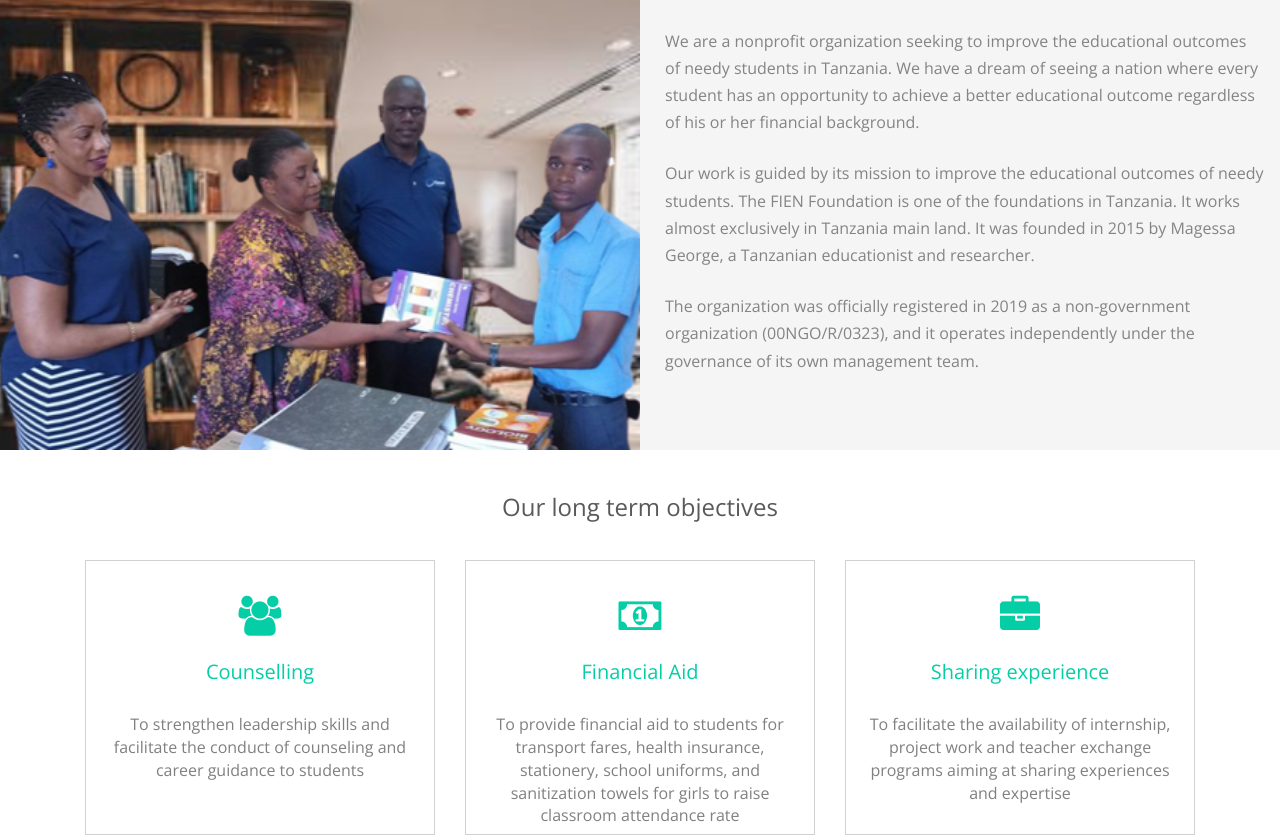
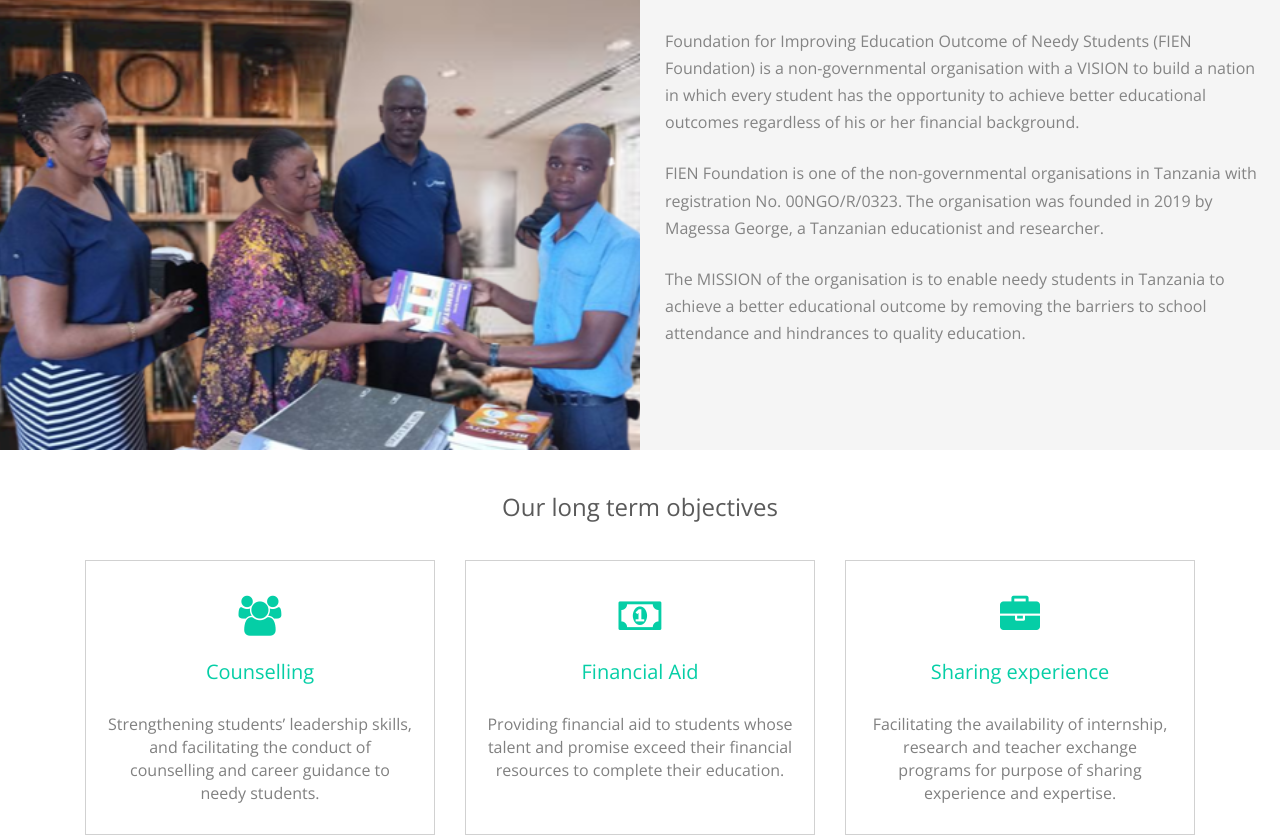
Before and after one commit to HaiHongLa/fien-foundation, a React (Create React App) app: page / in a window 1280 px wide. Shown: the part 1076-1913 px from the top of the page. Built offline with nearby package versions, Linux system fonts and the light colour scheme; no server answers.

Commit message:
modified home page content

```diff
--- a/src/components/AboutUs/AboutUs.js
+++ b/src/components/AboutUs/AboutUs.js
@@ -20,24 +20,23 @@
                 </div>
                 <div className="section-text">
                   <p>
-                    We are a nonprofit organization seeking to improve the
-                    educational outcomes of needy students in Tanzania. We have
-                    a dream of seeing a nation where every student has an
-                    opportunity to achieve a better educational outcome
+                    Foundation for Improving Education Outcome of Needy Students
+                    (FIEN Foundation) is a non-governmental organisation with a
+                    VISION to build a nation in which every student has the
+                    opportunity to achieve better educational outcomes
                     regardless of his or her financial background.
                   </p>
                   <p>
-                    Our work is guided by its mission to improve the educational
-                    outcomes of needy students. The FIEN Foundation is one of
-                    the foundations in Tanzania. It works almost exclusively in
-                    Tanzania main land. It was founded in 2015 by Magessa
-                    George, a Tanzanian educationist and researcher.
+                    FIEN Foundation is one of the non-governmental organisations
+                    in Tanzania with registration No. 00NGO/R/0323. The
+                    organisation was founded in 2019 by Magessa George, a
+                    Tanzanian educationist and researcher.
                   </p>
                   <p>
-                    The organization was officially registered in 2019 as a
-                    non-government organization (00NGO/R/0323), and it operates
-                    independently under the governance of its own management
-                    team.
+                    The MISSION of the organisation is to enable needy students
+                    in Tanzania to achieve a better educational outcome by
+                    removing the barriers to school attendance and hindrances to
+                    quality education.
                   </p>
                 </div>
               </div>
--- a/src/components/AboutUs/OurGoals.js
+++ b/src/components/AboutUs/OurGoals.js
@@ -19,8 +19,8 @@
               </span>
               <h3>Counselling</h3>
               <p className="text-center">
-                To strengthen leadership skills and facilitate the conduct of
-                counseling and career guidance to students
+                Strengthening students’ leadership skills, and facilitating the
+                conduct of counselling and career guidance to needy students.
               </p>
             </div>
           </div>
@@ -31,9 +31,8 @@
               </span>
               <h3>Financial Aid</h3>
               <p className="text-center">
-                To provide financial aid to students for transport fares, health
-                insurance, stationery, school uniforms, and sanitization towels
-                for girls to raise classroom attendance rate
+                Providing financial aid to students whose talent and promise
+                exceed their financial resources to complete their education.
               </p>
             </div>
           </div>
@@ -44,9 +43,9 @@
               </span>
               <h3>Sharing experience</h3>
               <p className="text-center">
-                To facilitate the availability of internship, project work and
-                teacher exchange programs aiming at sharing experiences and
-                expertise
+                Facilitating the availability of internship, research and
+                teacher exchange programs for purpose of sharing experience and
+                expertise.
               </p>
             </div>
           </div>
@@ -57,7 +56,8 @@
               </span>
               <h3>Education</h3>
               <p className="text-center">
-                To advocate for teaching improvement and digital learning
+                Advocating the use of digital technology for effective teaching
+                and learning by equipping schools with ICT facilities.
               </p>
             </div>
           </div>
@@ -68,7 +68,8 @@
               </span>
               <h3>Volunteering</h3>
               <p className="text-center">
-                To promote volunteerism spirit for community works
+                Leveraging the recruit of volunteers to harness their skills and
+                support for improving educational outcomes of needy students.
               </p>
             </div>
           </div>
```
